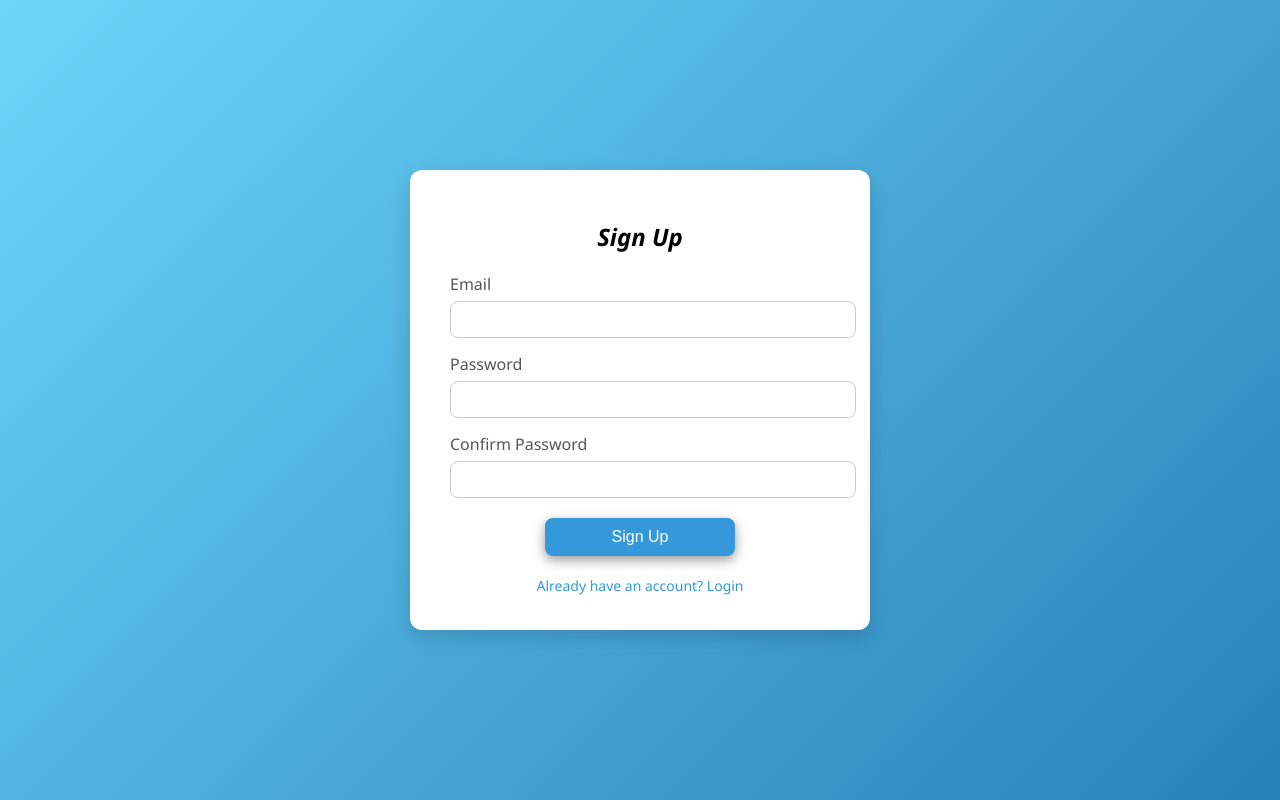
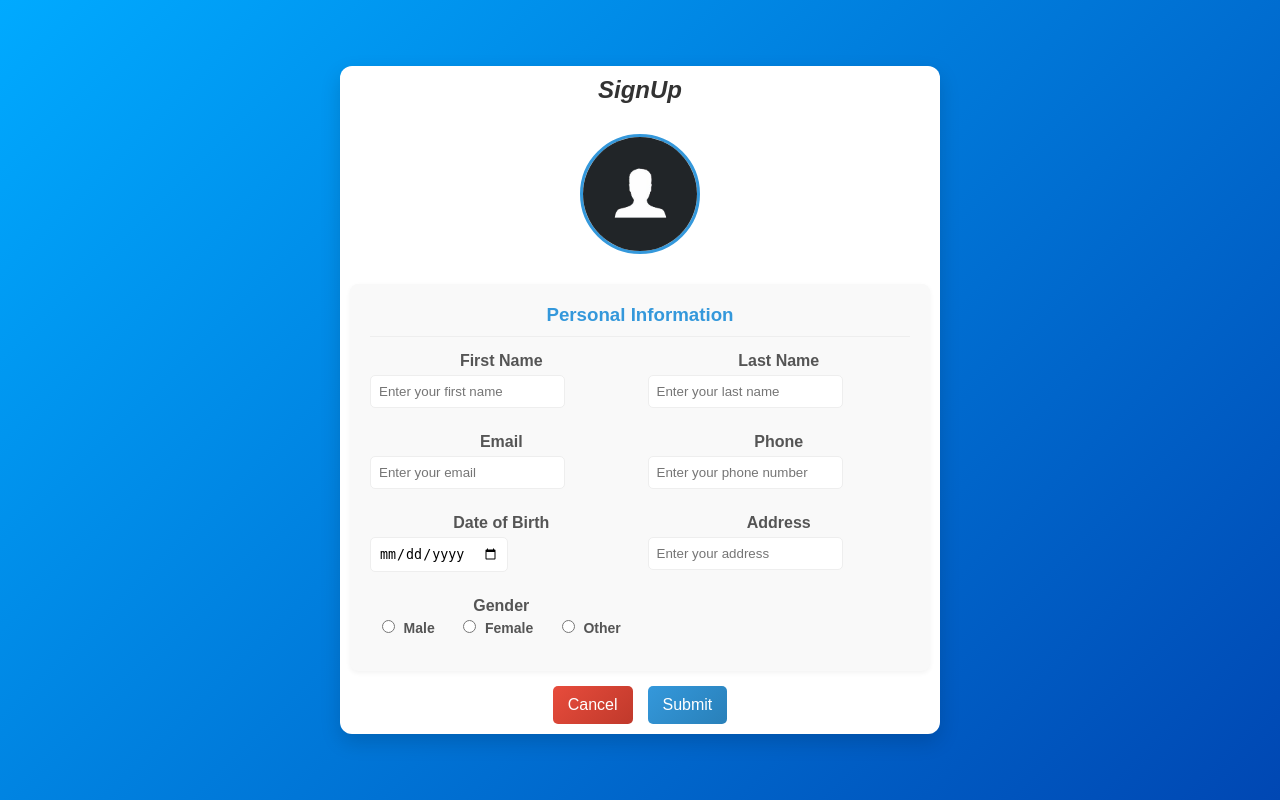
Before and after one commit to IshtishadAlamTishad/Task-Management-App, a PHP site: page /html/signupPage.html in a window 1280 px wide. Run offline with PHP 8.4, Linux system fonts and the light colour scheme.

Commit message:
updated Structure folder,added signup page

```diff
--- a/loginPageStyle.css
+++ b/css/loginPageStyle.css
@@ -8,7 +8,7 @@
   align-items: center;
 }
 
-.login-container {
+.loginContainer {
   background-color: #ffffff;
   padding: 30px 40px;
   border-radius: 12px;
@@ -23,7 +23,7 @@
   color: #333;
 }
 
-.input-group {
+.inGrp {
   margin-bottom: 15px;
 }
 
--- /dev/null
+++ b/css/signupPageStyle.css
@@ -0,0 +1,150 @@
+* {
+  margin: 0;
+  padding: 0;
+  box-sizing: border-box;
+}
+
+body {
+  font-family: Arial,sans-serif;
+  background: linear-gradient(135deg,#00aaff,#0047b3);
+  display: flex;
+  justify-content: center;
+  align-items: center;
+  min-height: 100vh;
+  margin: 0;
+}
+
+.profileBlock {
+  background-color: #ffffff;
+  padding: 10px 10px;
+  border-radius: 12px;
+  box-shadow: 0 8px 20px rgba(0, 0, 0, 0.15);
+  width: 100%;
+  max-width: 600px;
+  text-align: center;
+}
+
+.profileHeading {
+  margin-bottom: 30px;
+}
+.profilePic {
+  cursor: pointer;
+}
+
+.profileHeading h2 {
+  color: #333;
+  margin-bottom: 30px;
+}
+
+.profilePic {
+  width: 120px;
+  height: 120px;
+  border-radius: 50%;
+  object-fit: cover;
+  border: 3px solid #3498db;
+  margin: 0 auto 5px;
+  display: block;
+  cursor: pointer;
+}
+
+.dpup {
+  display: none;
+}
+
+.profileSec {
+  background-color: #f9f9f9;
+  padding: 20px;
+  border-radius: 8px;
+  box-shadow: 0 2px 5px rgba(0, 0, 0, 0.05);
+}
+
+.profileSec h3 {
+  margin-top: 0;
+  color: #3498db;
+  border-bottom: 1px solid #eee;
+  padding-bottom: 10px;
+  margin-bottom: 15px;
+}
+
+.profileInfo {
+  display: grid;
+  grid-template-columns: 1fr 1fr;
+  gap: 15px;
+}
+
+.infos {
+  margin-bottom: 10px;
+}
+
+.infos label {
+  font-weight: bold;
+  color: #555;
+  display: block;
+  margin-bottom: 5px;
+}
+
+.infos input[type="text"],
+.infos input[type="email"],
+.infos input[type="tel"],
+.infos input[type="date"] {
+  display: block;
+  padding: 8px;
+  background-color: #fff;
+  border-radius: 5px;
+  border: 1px solid #eee;
+}
+
+.infos input[type="radio"] {
+  margin-right: 2px;
+}
+
+.formButtons {
+  display: flex;
+  justify-content: center;
+  gap: 15px;
+  margin-top: 15px;
+}
+
+.formButtons button {
+  width: auto;
+  padding: 10px 15px;
+  font-size: 16px;
+  border: none;
+  border-radius: 5px;
+  color: white;
+  cursor: pointer;
+  transition: all 0.3s ease;
+}
+
+.formButtons button.cancel {
+  background: linear-gradient(135deg, #e74c3c, #c0392b);
+}
+
+.formButtons button.cancel:hover {
+  background: linear-gradient(135deg, #c0392b, #e74c3c);
+}
+
+.formButtons button.submit {
+  background: linear-gradient(135deg, #3498db, #2980b9);
+}
+
+.formButtons button.submit:hover {
+  background: linear-gradient(135deg, #2980b9, #3498db);
+}
+
+.genderOps {
+  display: flex;
+  justify-content: space-around;
+  gap: 5px;
+  margin-top: 5px;
+}
+
+.genders {
+  font-size: 14px;
+  color: #555;
+  gap: 5px;
+}
+
+.genders input[type="radio"] {
+  margin-right: 5px;
+}
--- a/forgotPasswordPage.html
+++ b/html/forgotPasswordPage.html
@@ -4,8 +4,8 @@
   <head>
     <title>Forgot Password?</title>
 
-    <link rel="stylesheet" href="forgotPasswordStyle.css">
-    <link rel="icon" type="image/png" href="imgs/icon.png">
+    <link rel="stylesheet" href="/css/forgotPasswordStyle.css">
+    <link rel="icon" type="image/png" href="/imgs/icon.png">
 
   </head>
 
@@ -26,7 +26,7 @@
       </form>
     </div>
 
-    <script src="forgotPassword.js"></script>
+    <script src="/js/forgotPassword.js"></script>
   </body>
 
 </html>
--- a/profile.html
+++ b/html/profile.html
@@ -1,11 +1,9 @@
 <!DOCTYPE html>
 <html lang="en">
+
 <head>
-    <meta charset="UTF-8">
-    <meta name="viewport" content="width=device-width, initial-scale=1.0">
     <title>Profile Management</title>
-    <link rel="stylesheet" href="loginPageStyle.css">
-    <link rel="icon" type="image/png" href="imgs/icon.png">
+    <link rel="icon" type="image/png" href="/imgs/icon.png">
     <style>
         .profile-container {
             background-color: #ffffff;
--- /dev/null
+++ b/html/signupPage.html
@@ -0,0 +1,69 @@
+<!DOCTYPE html>
+
+<head>
+    <title>Signup Page</title>
+    <link rel="stylesheet" href="/css/signupPageStyle.css">
+</head>
+
+<body>
+    <div class="profileBlock">
+        <div class="profileHeading">
+            <i><h2 id="upTxt">Sign Up</h2></i>
+            <input type="file" id="uploads" class="dpup" accept="image/*">
+            <img id="imgs" src="/imgs/defaultImg.png" alt="Profile Img" class="profilePic">
+        </div>
+
+        <div class="profileSec">
+            <h3>Personal Information</h3>
+            <div class="profileInfo">
+                <div class="infos">
+                    <label for="firstname">First Name</label>
+                    <input type="text" id="firstname" placeholder="Enter your first name">
+                </div>
+                <div class="infos">
+                    <label for="lastname">Last Name</label>
+                    <input type="text" id="lastname" placeholder="Enter your last name">
+                </div>
+                <div class="infos">
+                    <label for="email">Email</label>
+                    <input type="email" id="email" placeholder="Enter your email">
+                </div>
+                <div class="infos">
+                    <label for="phone">Phone</label>
+                    <input type="tel" id="phone" placeholder="Enter your phone number">
+                </div>
+                <div class="infos">
+                    <label for="dob">Date of Birth</label>
+                    <input type="date" id="dob">
+                </div>
+                <div class="infos">
+                    <label for="address">Address</label>
+                    <input type="text" id="address" placeholder="Enter your address">
+                </div>
+
+                <div class="infos">
+                    <label for="gender">Gender</label>
+                    <div class="genderOps">
+                        <label class="genders">
+                            <input type="radio" name="gender" value="male" id="male"> Male
+                        </label>
+                        <label class="genders">
+                            <input type="radio" name="gender" value="female" id="female"> Female
+                        </label>
+                        <label class="genders">
+                            <input type="radio" name="gender" value="other" id="other"> Other
+                        </label>
+                    </div>
+                </div>
+            </div>
+        </div>
+
+        <div class="formButtons">
+            <button class="cancel">Cancel</button>
+            <button class="submit">Submit</button>
+        </div>
+    </div>
+
+    <script src="/js/signup.js"></script>
+</body>
+</html>
--- /dev/null
+++ b/js/signup.js
@@ -0,0 +1,19 @@
+const upload = document.getElementById('uploads');
+const img = document.getElementById('imgs');
+
+document.getElementById('upTxt').innerHTML = "SignUp";
+
+img.addEventListener('click',() => {
+    upload.click();
+});
+
+upload.addEventListener('change',function(event) {
+    const file = event.target.files[0];
+    if (!file) return;
+
+    const reader = new FileReader();
+    reader.onloadend = function() {
+        img.src = reader.result;
+    };
+    reader.readAsDataURL(file);
+});
--- a/signup.js
+++ /dev/null
@@ -1 +0,0 @@
-console.log("Testing");
--- a/signupPage.html
+++ /dev/null
@@ -1,40 +0,0 @@
-<!DOCTYPE html>
-
-<html>
-    <head>
-        <title>Sign Up Page</title>
-        <link rel="stylesheet" href="signupPageStyle.css">
-        <link rel="icon" type="image/png" href="imgs/icon.png">
-    </head>
-
-    <body>
-        <div class="signup-container">
-            <form method="post" action="signupValidation.php">
-                <h2 id="signupTitleTxt">Sign Up</h2>
-
-                <div class="input-group">
-                    <label for="email">Email</label>
-                    <input type="email" id="email" name="email" required />
-                </div>
-
-                <div class="input-group">
-                    <label for="password">Password</label>
-                    <input type="password" id="password" name="password" required />
-                </div>
-
-                <div class="input-group">
-                    <label for="confirmPassword">Confirm Password</label>
-                    <input type="password" id="confirmPassword" name="confirmPassword" required />
-                </div>
-
-                <button type="submit" name="submit" value="submit">Sign Up</button>
-
-                <p class="message" id="message"></p>
-
-                <div class="links">
-                    <a href="loginPage.html">Already have an account? Login</a>
-                </div>
-            </form>
-        </div>
-    </body>
-</html>
--- a/signupPageStyle.css
+++ /dev/null
@@ -1,98 +0,0 @@
-body {
-    margin: 0;
-    font-family: 'Segoe UI', sans-serif;
-    background: linear-gradient(135deg, #6dd5fa, #2980b9);
-    height: 100vh;
-    display: flex;
-    justify-content: center;
-    align-items: center;
-  }
-
-  .signup-container {
-    background-color: #ffffff;
-    padding: 30px 40px;
-    border-radius: 12px;
-    box-shadow: 0 8px 20px rgba(0, 0, 0, 0.15);
-    width: 100%;
-    max-width: 380px;
-  }
-
-  form h2 {
-    text-align: center;
-    margin-bottom: 20px;
-    color: #333;
-  }
-
-  .input-group {
-    margin-bottom: 15px;
-  }
-
-  label {
-    display: block;
-    margin-bottom: 6px;
-    color: #555;
-  }
-
-  input[type="email"],
-  input[type="password"] {
-    width: 100%;
-    padding: 10px 12px;
-    border: 1px solid #ccc;
-    border-radius: 8px;
-    outline: none;
-  }
-
-  button {
-    width: 50%;
-    padding: 10px;
-    border: none;
-    background-color: #3498db;
-    color: white;
-    font-size: 16px;
-    border-radius: 8px;
-    cursor: pointer;
-    display: block;
-    margin: 20px auto 0 auto;
-    box-shadow: 0 4px 12px rgba(0, 0, 0, 0.4);
-    transition: background-color 0.3s ease, transform 0.2s ease;
-  }
-
-  button:hover {
-    background-color: #2980b9;
-    transform: scale(1.05);
-  }
-
-  button:active {
-    transform: scale(0.95);
-  }
-
-  .message {
-    margin-top: 10px;
-    text-align: center;
-    color: red;
-    font-size: 14px;
-  }
-
-  .links {
-    text-align: center;
-    margin-top: 15px;
-  }
-
-  .links a {
-    color: #3498db;
-    text-decoration: none;
-    font-size: 14px;
-    display: inline-block;
-    margin: 5px 0;
-    transition: color 0.3s;
-  }
-
-  .links a:hover {
-    color: #21618c;
-    text-decoration: underline;
-  }
-
-  #signupTitleTxt {
-    font-style: italic;
-    color: rgb(0, 0, 0);
-  }
```
Also changed, not shown: forgotPassword.js (deleted, +0 -16 lines), html/loginPage.html (renamed from loginPage.html, +7 -6 lines), js/forgotPassword.js (added, +54 -0 lines), css/forgotPasswordStyle.css (renamed from forgotPasswordStyle.css), imgs/defaultImg.png (added), js/login.js (renamed from login.js), php/loginValidation.php (renamed from loginValidation.php), php/signupValidation.php (added).
